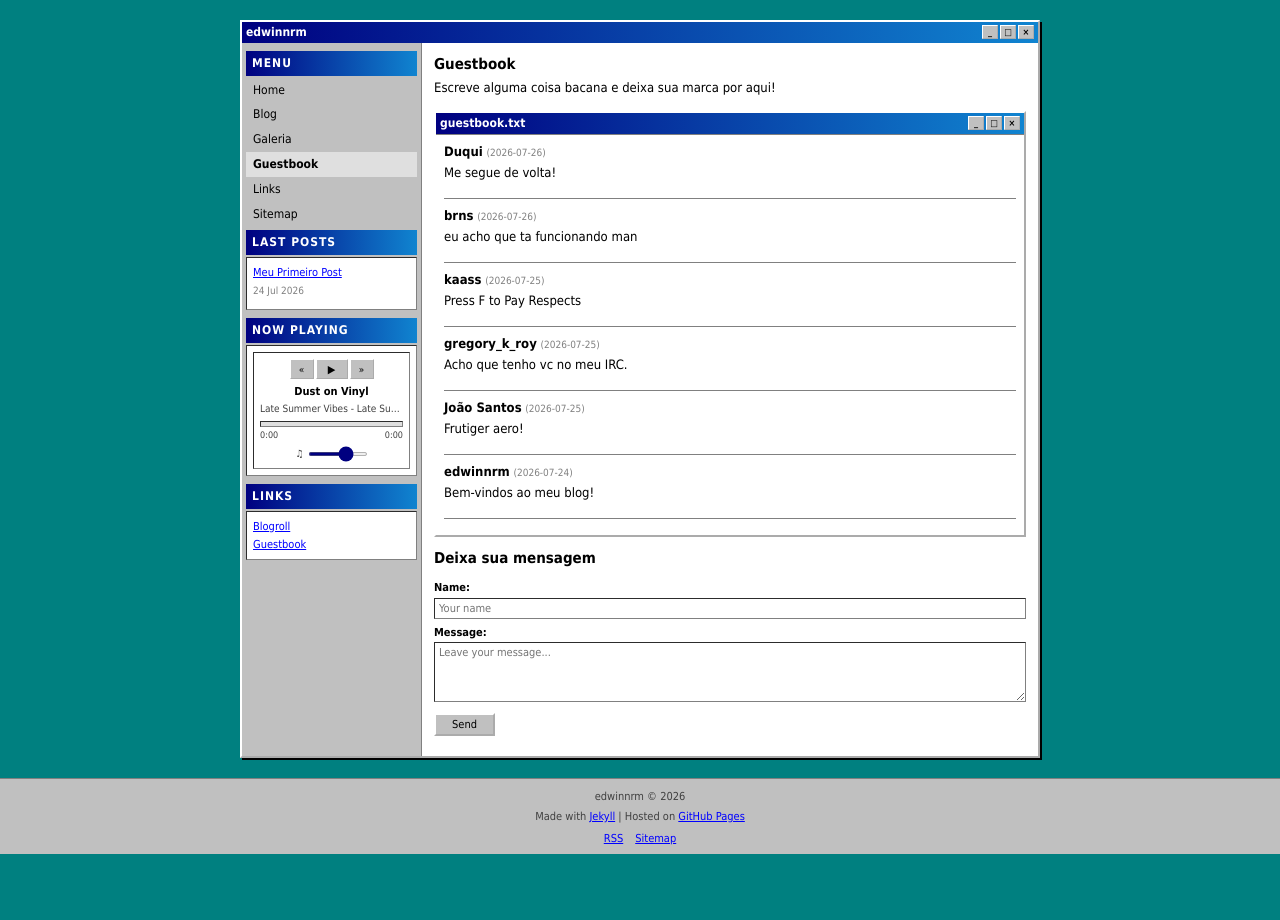
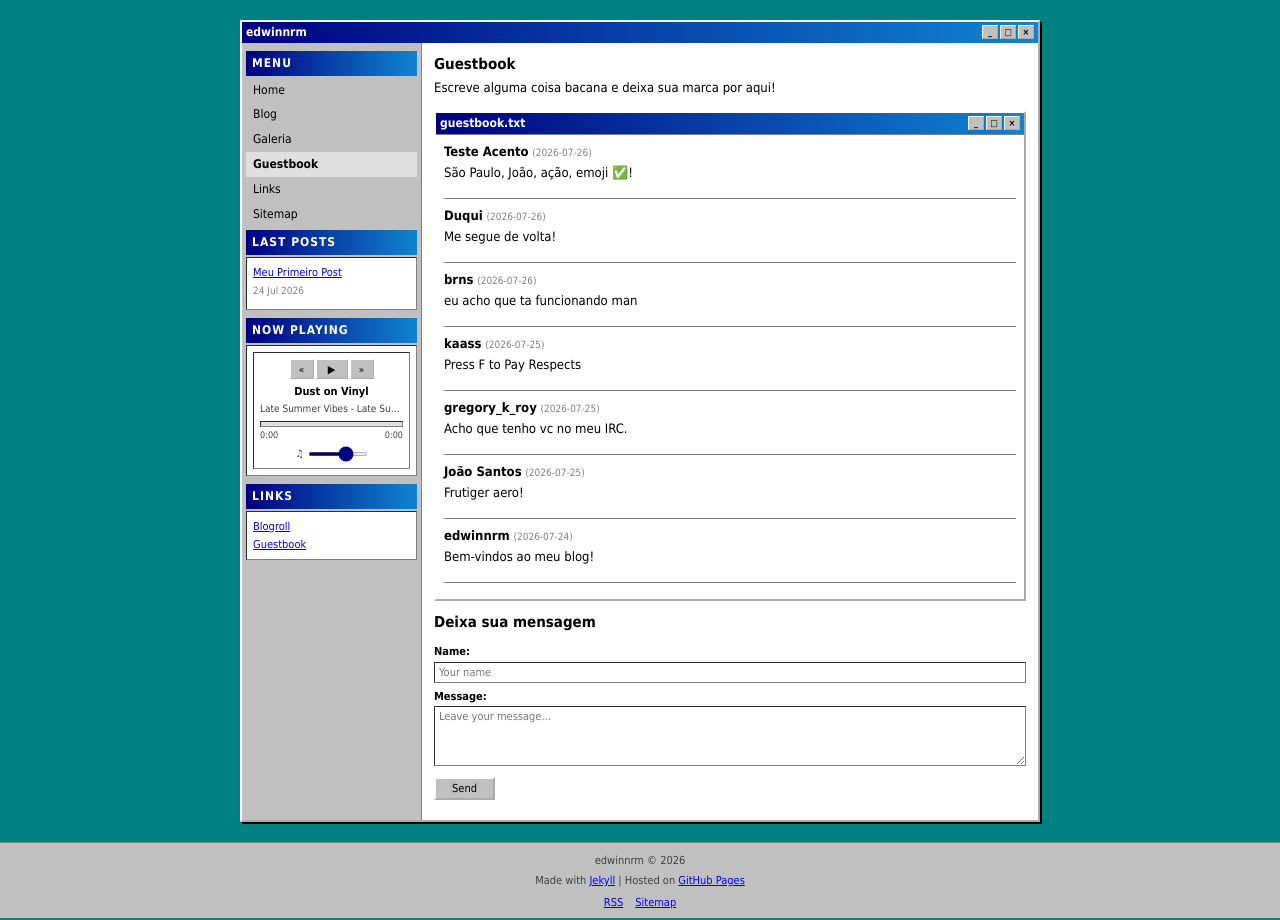
Before and after one commit to EdwinNRM/Blog, a Jekyll site: the page built from pages/guestbook.md, in a window 1280 px wide. Built offline with Jekyll 4.4.1, drawn with Linux system fonts in a browser that asks for light colours.

Commit message:
Add guestbook entry from Teste Acento

```diff
--- a/_data/guestbook.yml
+++ b/_data/guestbook.yml
@@ -21,3 +21,7 @@
 - name: "Duqui"
   date: "2026-07-26"
   message: "Me segue de volta!"
+
+- name: "Teste Acento"
+  date: "2026-07-26"
+  message: "São Paulo, João, ação, emoji ✅!"
```
